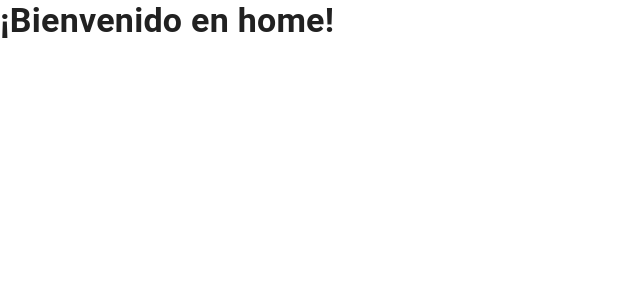
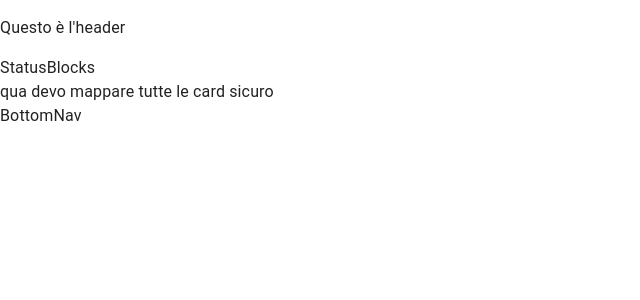
Before and after one commit to FGiannini95/DocReminder, a React (Vite) app in the folder client/: page / in a window 1280 px wide. Shown: the top 300 px of the page, without its empty margins (0-640 px from the left). Built offline with nearby package versions, Linux system fonts and the light colour scheme; no server answers.

Commit message:
New future components

```diff
--- /dev/null
+++ b/client/src/components/BottomNav/BottomNav.tsx
@@ -0,0 +1,5 @@
+import React from "react";
+
+export const BottomNav = () => {
+  return <div>BottomNav</div>;
+};
--- /dev/null
+++ b/client/src/components/DocumentCard/DocumentCard.tsx
@@ -0,0 +1,5 @@
+import React from "react";
+
+export const DocumentCard = () => {
+  return <div>qua devo mappare tutte le card sicuro</div>;
+};
--- a/client/src/components/index.ts
+++ b/client/src/components/index.ts
@@ -1,3 +1,5 @@
 export { PageTransition } from "./PageTransition/PageTransition";
 export { PinSetup } from "./PinSetup/PinSetup";
 export { BiometricSetup } from "./BiometricSetup/BiometricSetup.tsx";
+export { DocumentCard } from "./DocumentCard/DocumentCard.tsx";
+export { BottomNav } from "./BottomNav/BottomNav.tsx";
--- a/client/src/pages/Home/Home.tsx
+++ b/client/src/pages/Home/Home.tsx
@@ -1,16 +1,19 @@
 import React from "react";
 
-import { Box, Typography } from "@mui/material";
+import { Box } from "@mui/material";
 
-import { PageTransition } from "@/components";
+import { BottomNav, DocumentCard, PageTransition } from "@/components";
+import { HomeHeader } from "./components/HomeHeader";
+import { StatusBlocks } from "./components/StatusBlocks";
 
 export const Home = () => {
   return (
     <PageTransition>
       <Box sx={{ height: "100dvh", display: "flex", flexDirection: "column" }}>
-        <Typography variant="h4" fontWeight="bold">
-          ¡Bienvenido en home!
-        </Typography>
+        <HomeHeader />
+        <StatusBlocks />
+        <DocumentCard />
+        <BottomNav />
       </Box>
     </PageTransition>
   );
--- /dev/null
+++ b/client/src/pages/Home/components/HomeHeader.tsx
@@ -0,0 +1,11 @@
+import React from "react";
+
+export const HomeHeader = () => {
+  return (
+    <div>
+      <p>Questo è l'header</p>
+    </div>
+  );
+};
+
+// saluto + alert urgenza
--- /dev/null
+++ b/client/src/pages/Home/components/StatusBlocks.tsx
@@ -0,0 +1,5 @@
+import React from "react";
+
+export const StatusBlocks = () => {
+  return <div>StatusBlocks</div>;
+};
```
